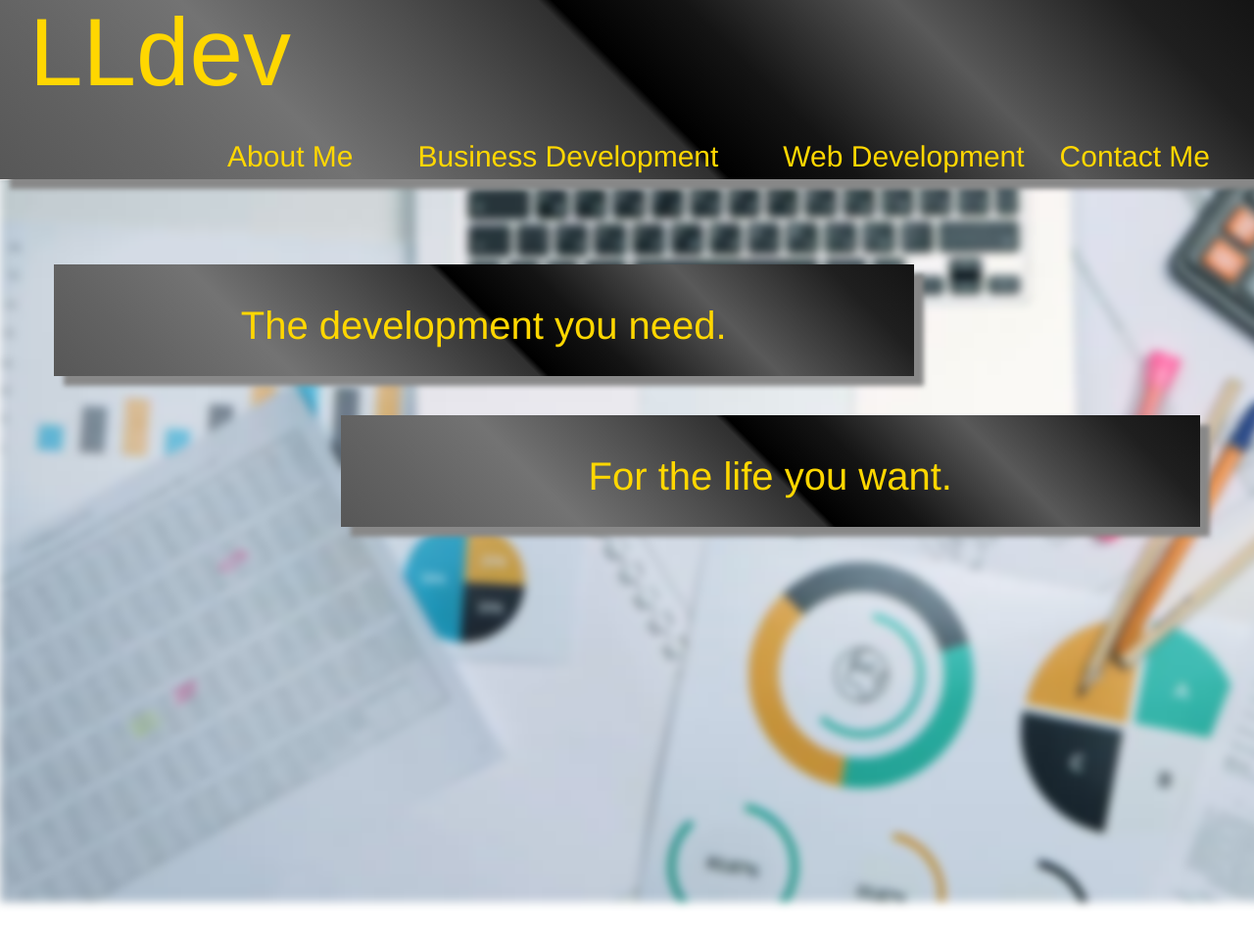
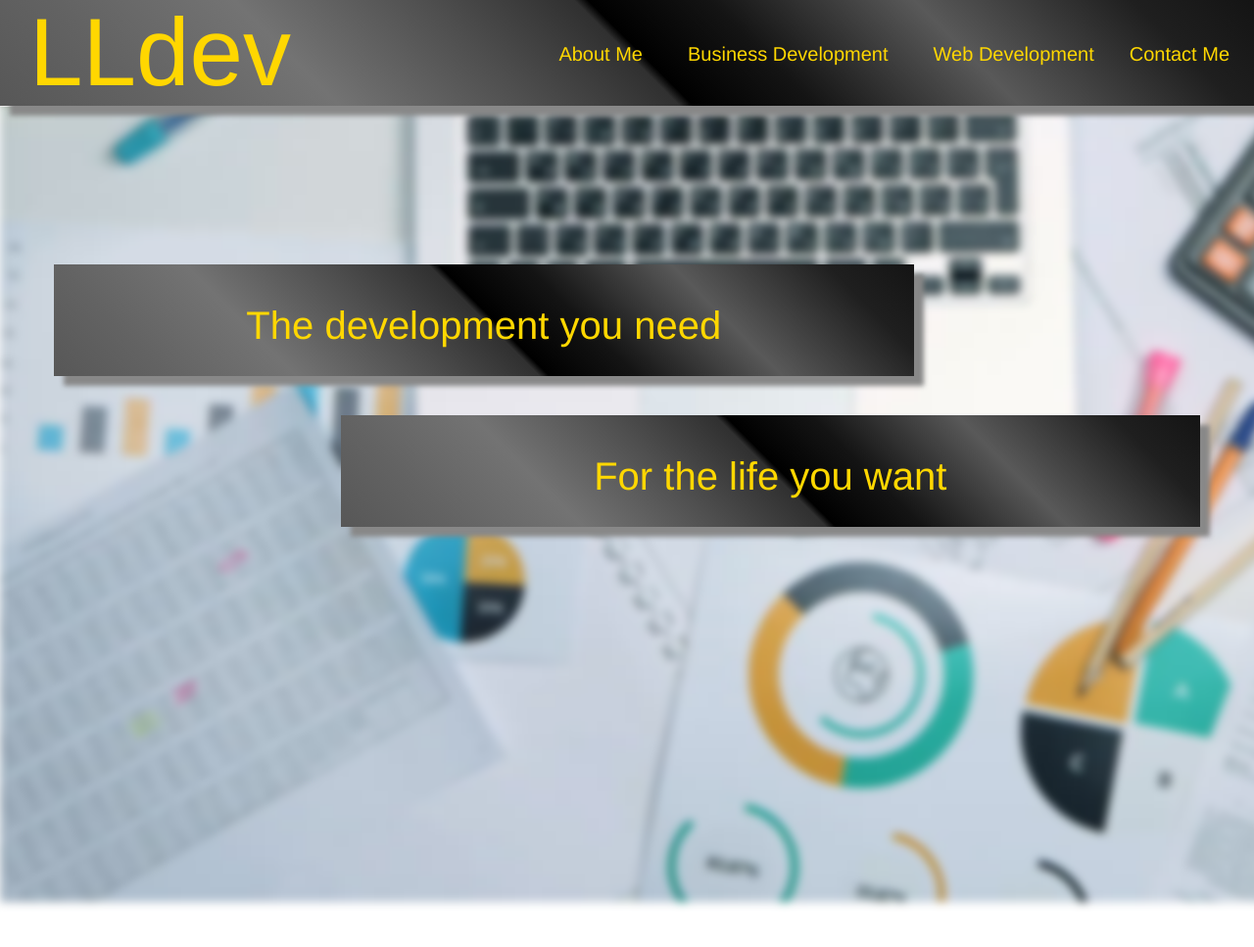
Before and after one commit to Ro-Lopez/tester, a PHP site: page / in a window 1280 px wide. Shown: the top 967 px of the page at 98% size. Run offline with PHP 8.4, Linux system fonts and the light colour scheme; some libraries are stand-ins or nearby versions.

Commit message:
tinkered with it a little more

```diff
--- a/css/style.css
+++ b/css/style.css
@@ -99,7 +99,7 @@
 
 #navbar{
 
-	padding-top: 3rem;
+	padding-top: 4rem;
 }
 
 
@@ -111,7 +111,7 @@
 	background: none;
 	color: gold;
 	outline: none;
-	font-size: 3rem;
+	font-size: 2rem;
 
 
 }
@@ -123,7 +123,7 @@
 	background: none;
 	color: gold;
 	outline: none;
-	font-size: 3rem;
+	font-size: 2rem;
 }
 
 
@@ -133,7 +133,7 @@
 	background: none;
 	color: gold;
 	outline: blue;
-	font-size: 3rem;
+	font-size: 2rem;
 }
 
 
@@ -143,7 +143,7 @@
 	background: none;
 	color: gold;
 	outline: none;
-	font-size: 3rem;
+	font-size: 2rem;
 }
 
 
--- a/index.php
+++ b/index.php
@@ -130,7 +130,7 @@
 				<div class="row">
 
 					<div class="col-md-9">
-						<h2>The development you need.</h2>
+						<h2>The development you need</h2>
 					</div>
 				</div><br><br>
 
@@ -139,7 +139,7 @@
 				<div class="row">
 
 					<div class="col-md-9 col-md-offset-3">
-						<h2>For the life you want.</h2>
+						<h2>For the life you want</h2>
 					</div>
 				</div>
 			</div>
@@ -256,6 +256,7 @@
 
 
 
+
 			$("#aboutButt").click(function(){
 				$("#busidevContent").hide(500);
 				$("#contactsContent").hide(500);
@@ -263,6 +264,7 @@
 				$("#titleContent").hide(500);
 				$("#onload").hide(2000);
 				$("#aboutContent").show(1000);
+
 			});
 
 
```
